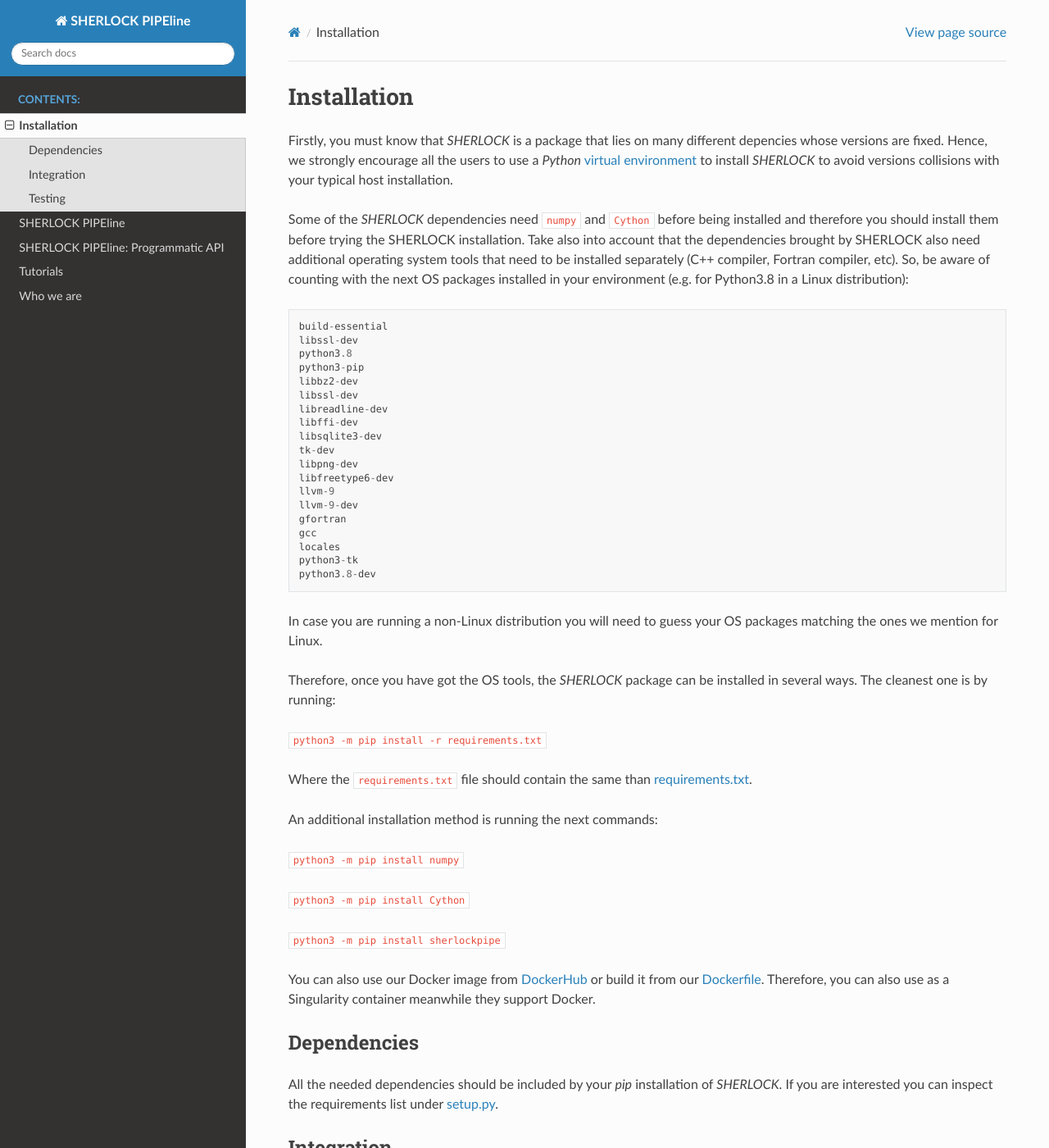
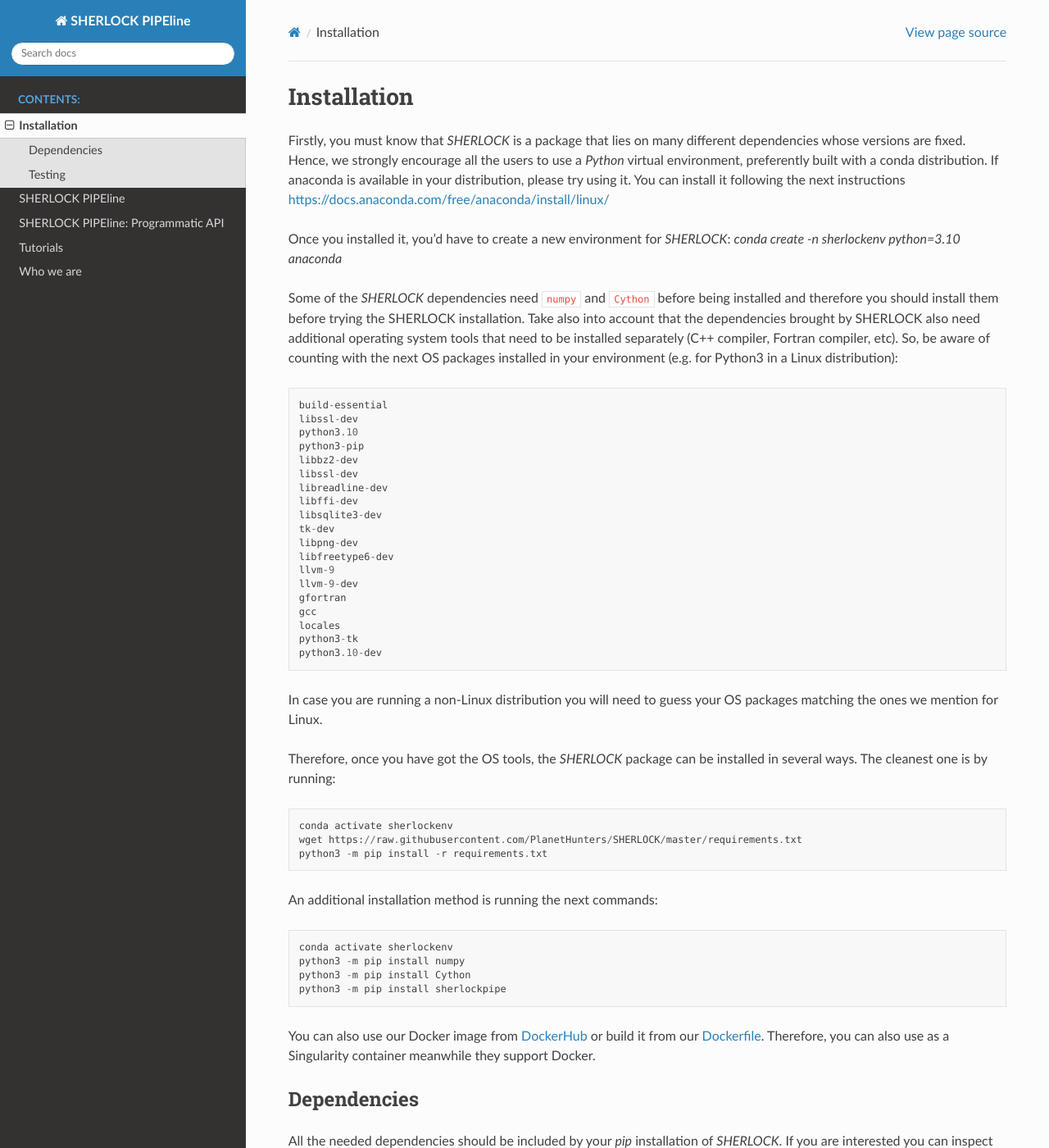
Before and after one commit to franpoz/SHERLOCK, a Sphinx documentation site: the page built from docs/source/installation.rst, in a window 1280 px wide and 1400 px high. Shown: the whole window at 82% size. Built offline with Sphinx 7.4.7 and the Read the Docs theme 2.0.0, drawn with Linux system fonts in a browser that asks for light colours; pages that are not in the unit, such as notebooks, are missing from menus; some of the changed text lies outside the part shown.

Commit message:
update installation steps

```diff
--- a/docs/source/installation.rst
+++ b/docs/source/installation.rst
@@ -7,18 +7,26 @@
 Installation
 =============================================
 
-Firstly, you must know that *SHERLOCK* is a package that lies on many different depencies whose versions are fixed.
-Hence, we strongly encourage all the users to use a *Python*
-`virtual environment <https://docs.python.org/3/library/venv.html>`_ to install *SHERLOCK* to avoid
-versions collisions with your typical host installation.
+Firstly, you must know that *SHERLOCK* is a package that lies on many different dependencies whose versions are fixed.
+Hence, we strongly encourage all the users to use a *Python* virtual environment, preferently built with a conda distribution.
+If anaconda is available in your distribution, please try using it. You can install it following the next instructions
+https://docs.anaconda.com/free/anaconda/install/linux/
 
-Some of the *SHERLOCK* dependencies need ``numpy`` and ``Cython``  before being installed and therefore you should install them before trying the SHERLOCK installation. Take also into account that the dependencies brought by SHERLOCK also need additional operating system tools that need to be installed separately (C++ compiler, Fortran compiler, etc). So, be aware of counting with the next OS packages installed in your environment (e.g. for Python3.8 in a Linux distribution):
+Once you installed it, you'd have to create a new environment for *SHERLOCK*:
+`conda create -n sherlockenv python=3.10 anaconda`
+
+
+Some of the *SHERLOCK* dependencies need ``numpy`` and ``Cython``  before being installed and therefore you should
+install them before trying the SHERLOCK installation. Take also into account that the dependencies brought by SHERLOCK
+also need additional operating system tools that need to be installed separately (C++ compiler, Fortran compiler, etc).
+So, be aware of counting with the next OS packages installed in your environment (e.g. for Python3 in a Linux
+distribution):
 
 .. code-block::
 
    build-essential
    libssl-dev
-   python3.8
+   python3.10
    python3-pip
    libbz2-dev
    libssl-dev
@@ -34,24 +42,22 @@
    gcc
    locales
    python3-tk
-   python3.8-dev
+   python3.10-dev
 
 In case you are running a non-Linux distribution you will need to guess your OS packages matching the ones we mention for Linux.
 
-Therefore, once you have got the OS tools, the *SHERLOCK* package can be installed in several ways. The cleanest one is by running:
+Therefore, once you have got the OS tools, the *SHERLOCK* package can be installed in several ways. The cleanest one is by running::
 
-``python3 -m pip install -r requirements.txt``
+   conda activate sherlockenv
+   wget https://raw.githubusercontent.com/PlanetHunters/SHERLOCK/master/requirements.txt
+   python3 -m pip install -r requirements.txt
 
-Where the ``requirements.txt`` file should contain the same than
-`requirements.txt <https://github.com/PlanetHunters/SHERLOCK/blob/master/requirements.txt>`_.
+An additional installation method is running the next commands::
 
-An additional installation method is running the next commands:
-
-``python3 -m pip install numpy``
-
-``python3 -m pip install Cython``
-
-``python3 -m pip install sherlockpipe``
+   conda activate sherlockenv
+   python3 -m pip install numpy
+   python3 -m pip install Cython
+   python3 -m pip install sherlockpipe
 
 You can also use our Docker image from `DockerHub <https://hub.docker.com/repository/docker/sherlockpipe/sherlockpipe>`_
 or build it from our `Dockerfile <https://github.com/PlanetHunters/SHERLOCK/blob/master/docker/Dockerfile>`_. Therefore, you
@@ -64,17 +70,6 @@
 All the needed dependencies should be included by your `pip` installation of *SHERLOCK*. If you are
 interested you can inspect the requirements list under
 `setup.py <https://github.com/PlanetHunters/SHERLOCK/blob/master/setup.py>`_.
-
------------
-Integration
------------
-
-*SHERLOCK* integrates with several third party services. Some of them are listed below:
-
-* TESS, Kepler and K2 databases through `Lightkurve <https://github.com/KeplerGO/lightkurve>`_, `ELEANOR <https://adina.feinste.in/eleanor/) and [LATTE](https://github.com/noraeisner/LATTE>`_.
-* MAST and Vizier catalogs through `Lightkurve <https://github.com/KeplerGO/lightkurve>`_, `transitleastsquares <https://github.com/hippke/tls>`_ and `Triceratops <https://github.com/stevengiacalone/triceratops>`_
-* `NASA Exoplanet Archive API <https://exoplanetarchive.ipac.caltech.edu/docs/program_interfaces.html>`_
-* `TESS ExoFOP <https://exofop.ipac.caltech.edu/tess/view_toi.php>`_.
 
 --------
 Testing
```
